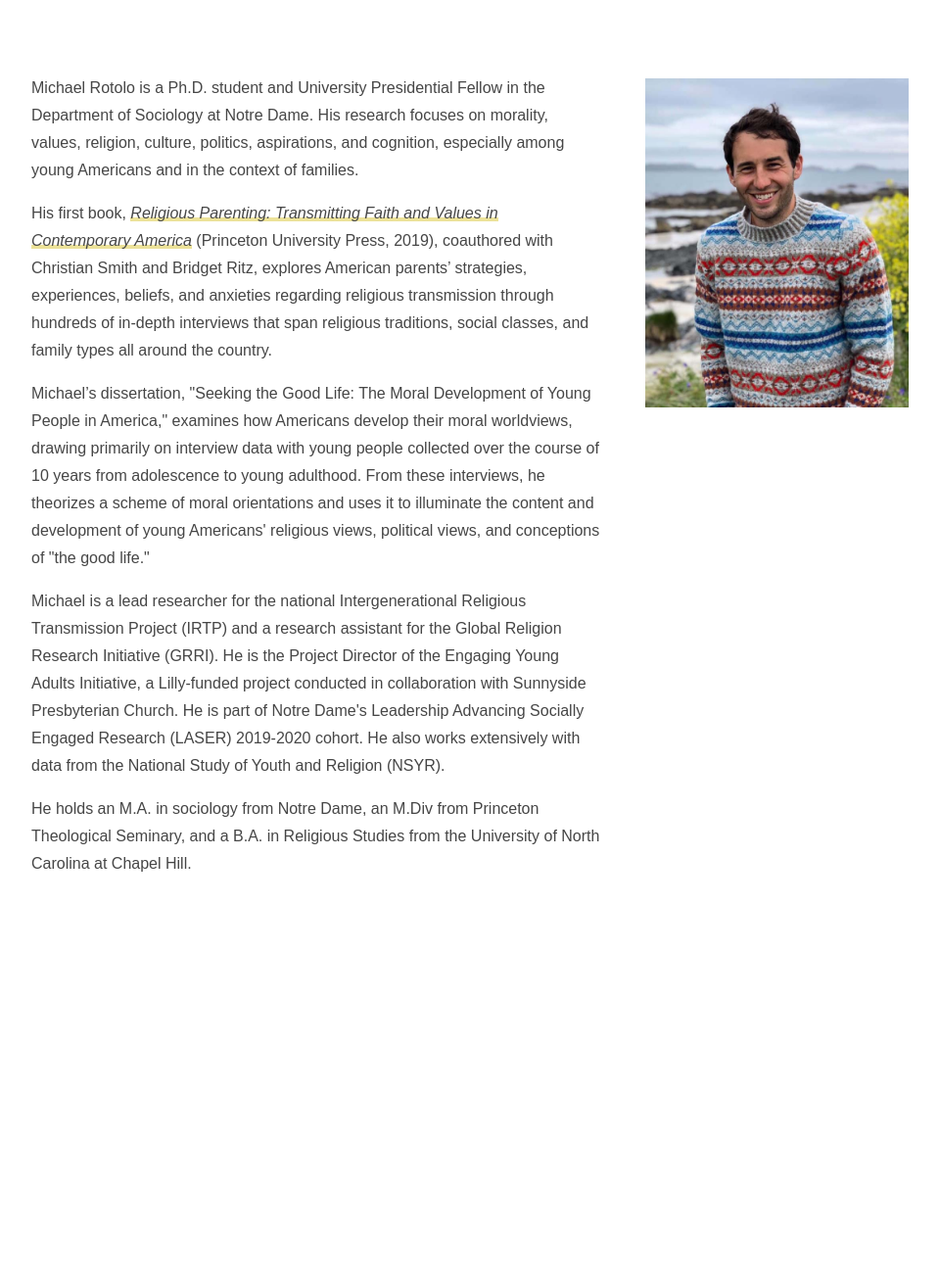
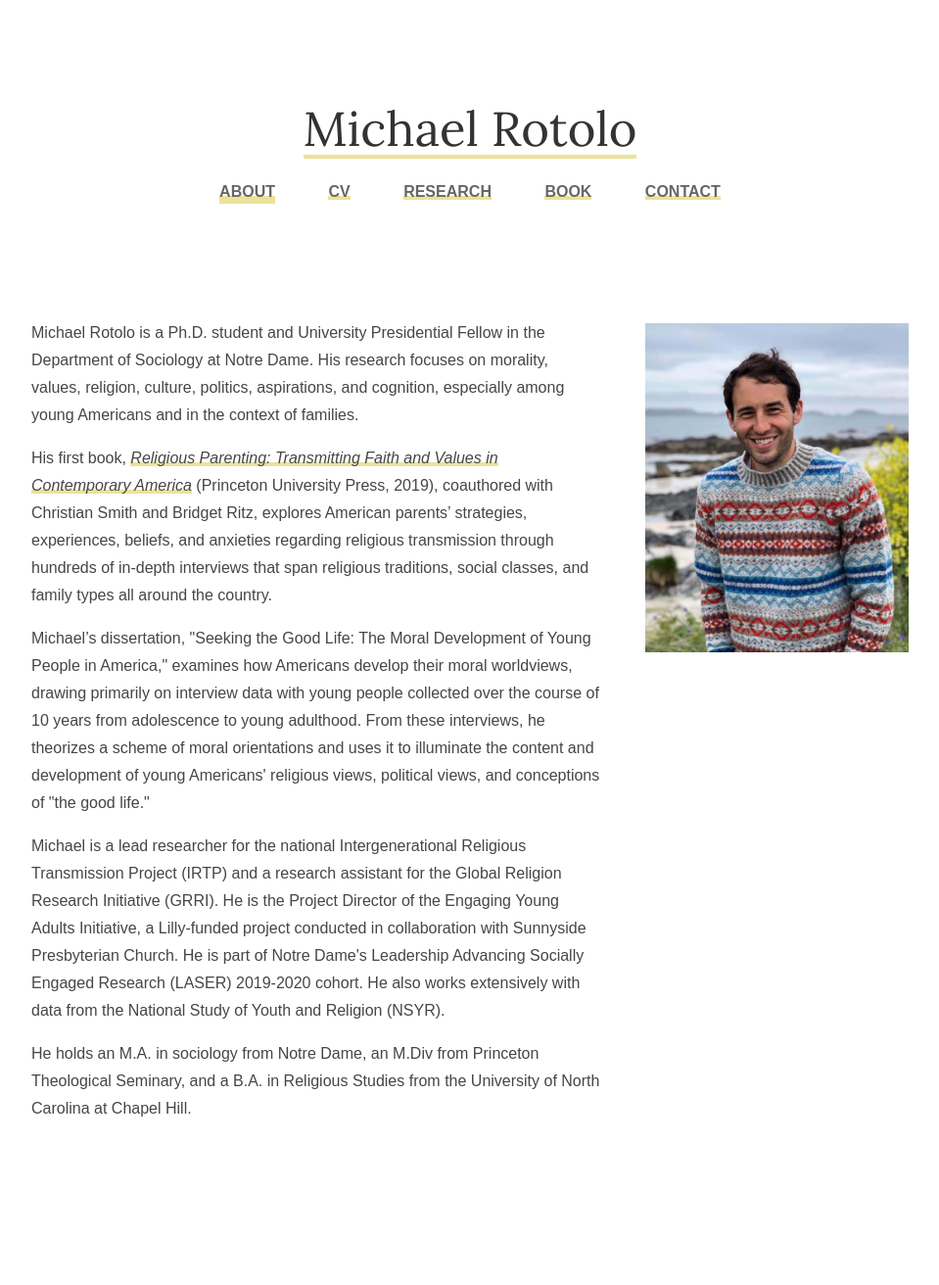
Before and after one commit to michaelrotolo/github.io, a Jekyll site: the page built from index.html, in a window 1280 px wide. Shown: the whole page at 98% size, without its empty margins (160-1119 px from the left). Built offline with Jekyll 4.4.1, drawn with Linux system fonts in a browser that asks for light colours; some web fonts are replaced; before the commit the page ends 1062 px from its top, so only the background shows below that.

Commit message:
Update index.html

```diff
--- a/index.html
+++ b/index.html
@@ -2,6 +2,17 @@
 layout: default
 title: Michael Rotolo
 ---
+<nav>
+	<h1><a href="/">Michael Rotolo</a></h1>
+	<ul id="navbar">
+		<li><a href="/" class="current">About</a></li>
+		<li><a href="/cv">CV</a></li>
+		<li><a href="/research">Research</a></li>
+		<li><a href="/book">Book</a></li>
+		<li><a href="/contact/">Contact</a></li>
+	</ul>
+</nav>
+
 <div class="left-body">
 	<div class="blurb">
 		<p>Michael Rotolo is a Ph.D. student and University Presidential Fellow in the Department of Sociology at Notre Dame. His research focuses on morality, values, religion, culture, politics, aspirations, and cognition, especially among young Americans and in the context of families.</p>
```
